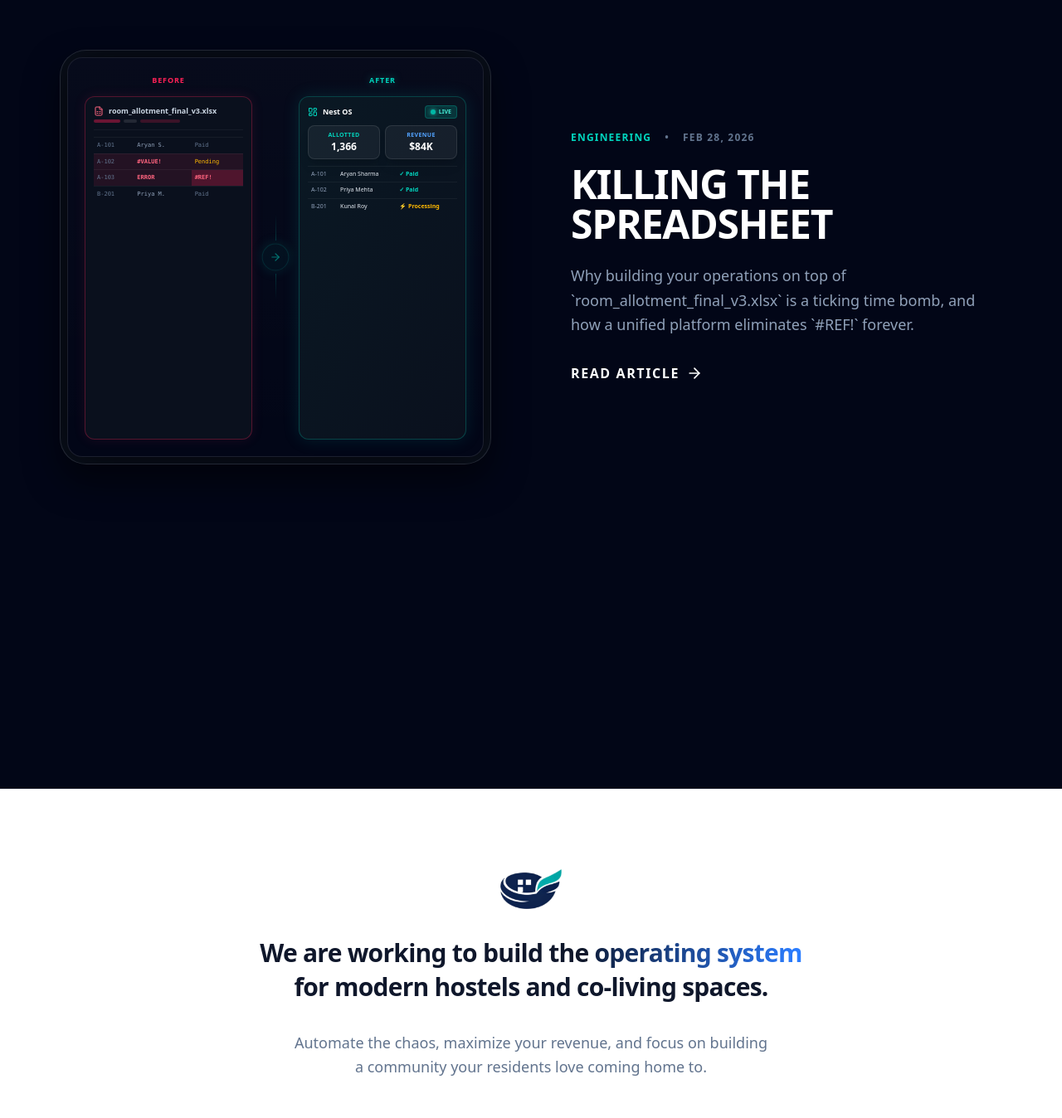
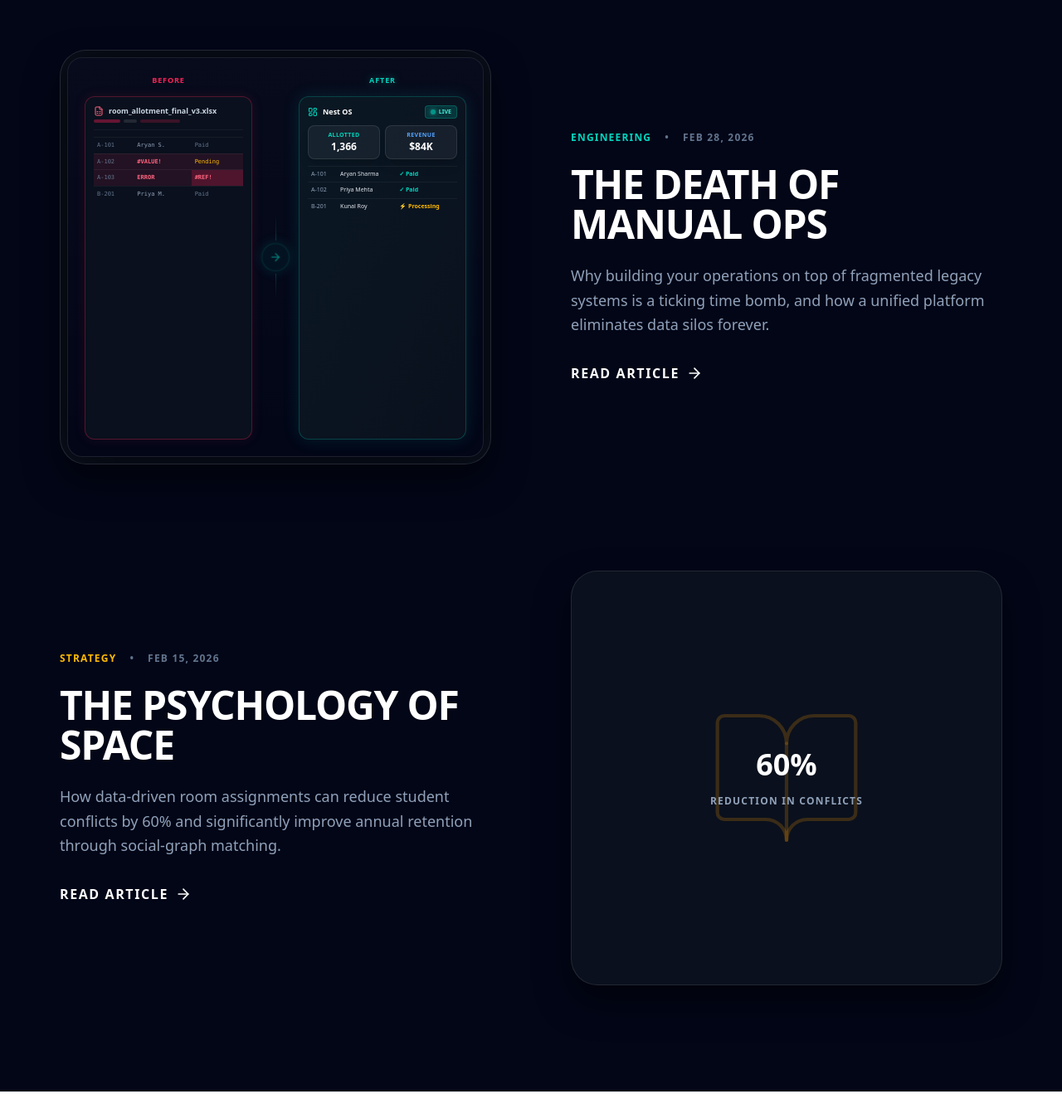
Before and after one commit to rachierich24/nestnwings, a Next.js app: page /blog in a window 1280 px wide. Shown: the part 1449-2797 px from the top of the page at 83% size. Built offline with nearby package versions, Linux system fonts and the light colour scheme.

Commit message:
fix: blog links and professional content refresh

```diff
--- a/src/app/blog/page.tsx
+++ b/src/app/blog/page.tsx
@@ -35,6 +35,7 @@ export default function BlogPage() {
                 <div className="flex flex-col gap-24 md:gap-32">
                     {/* Article 1 */}
                     <motion.article
+                        id="article-1"
                         initial={{ opacity: 0, y: 100 }}
                         whileInView={{ opacity: 1, y: 0 }}
                         viewport={{ once: true, margin: "-100px" }}
@@ -54,7 +55,7 @@ export default function BlogPage() {
                                 <p className="text-lg text-slate-400 mb-8 leading-relaxed">
                                     How we transformed a chaotic, error-prone week-long room assignment process into a beautiful 4-step digital pipeline that executes perfectly.
                                 </p>
-                                <Link href="#" className="inline-flex items-center gap-2 font-black uppercase tracking-widest text-white hover:text-purple-400 transition-colors">
+                                <Link href="#article-1" className="inline-flex items-center gap-2 font-black uppercase tracking-widest text-white hover:text-purple-400 transition-colors">
                                     Read Article <ArrowRight size={20} />
                                 </Link>
                             </div>
@@ -73,6 +74,7 @@ export default function BlogPage() {
 
                     {/* Article 2 */}
                     <motion.article
+                        id="article-2"
                         initial={{ opacity: 0, y: 100 }}
                         whileInView={{ opacity: 1, y: 0 }}
                         viewport={{ once: true, margin: "-100px" }}
@@ -94,14 +96,54 @@ export default function BlogPage() {
                                     <span>Feb 28, 2026</span>
                                 </div>
                                 <h2 className="text-3xl md:text-5xl font-black uppercase tracking-tight mb-6 group-hover:text-teal-400 transition-colors duration-500">
-                                    Killing the Spreadsheet
+                                    The Death of Manual Ops
                                 </h2>
                                 <p className="text-lg text-slate-400 mb-8 leading-relaxed">
-                                    Why building your operations on top of `room_allotment_final_v3.xlsx` is a ticking time bomb, and how a unified platform eliminates `#REF!` forever.
+                                    Why building your operations on top of fragmented legacy systems is a ticking time bomb, and how a unified platform eliminates data silos forever.
                                 </p>
-                                <Link href="#" className="inline-flex items-center gap-2 font-black uppercase tracking-widest text-white hover:text-teal-400 transition-colors">
+                                <Link href="#article-2" className="inline-flex items-center gap-2 font-black uppercase tracking-widest text-white hover:text-teal-400 transition-colors">
                                     Read Article <ArrowRight size={20} />
                                 </Link>
+                            </div>
+                        </div>
+                    </motion.article>
+
+                    {/* Article 3 */}
+                    <motion.article
+                        id="article-3"
+                        initial={{ opacity: 0, y: 100 }}
+                        whileInView={{ opacity: 1, y: 0 }}
+                        viewport={{ once: true, margin: "-100px" }}
+                        transition={{ duration: 1.2 }}
+                        className="group"
+                    >
+                        <div className="flex flex-col lg:flex-row gap-12 lg:gap-24 items-center">
+                            <div className="w-full lg:w-1/2 order-2 lg:order-1">
+                                <div className="flex gap-4 items-center text-xs font-bold uppercase tracking-widest text-slate-500 mb-6">
+                                    <span className="text-amber-400">Strategy</span>
+                                    <span>•</span>
+                                    <span>Feb 15, 2026</span>
+                                </div>
+                                <h2 className="text-3xl md:text-5xl font-black uppercase tracking-tight mb-6 group-hover:text-amber-400 transition-colors duration-500">
+                                    The Psychology of Space
+                                </h2>
+                                <p className="text-lg text-slate-400 mb-8 leading-relaxed">
+                                    How data-driven room assignments can reduce student conflicts by 60% and significantly improve annual retention through social-graph matching.
+                                </p>
+                                <Link href="#article-3" className="inline-flex items-center gap-2 font-black uppercase tracking-widest text-white hover:text-amber-400 transition-colors">
+                                    Read Article <ArrowRight size={20} />
+                                </Link>
+                            </div>
+                            <div className="w-full lg:w-1/2 order-1 lg:order-2">
+                                <div className="min-h-[350px] md:h-[500px] w-full rounded-[2rem] overflow-hidden bg-[#0A101D] border border-white/10 shadow-[0_20px_40px_rgba(0,0,0,0.5)] group-hover:border-amber-500/30 transition-all duration-500 p-2 relative flex items-center justify-center">
+                                    <div className="text-amber-500/20 absolute inset-0 flex items-center justify-center">
+                                        <BookOpen size={200} strokeWidth={0.5} />
+                                    </div>
+                                    <div className="relative z-10 text-center p-8">
+                                        <div className="text-4xl font-black text-white mb-4">60%</div>
+                                        <div className="text-slate-400 font-bold uppercase tracking-widest text-xs">Reduction in Conflicts</div>
+                                    </div>
+                                </div>
                             </div>
                         </div>
                     </motion.article>
```
